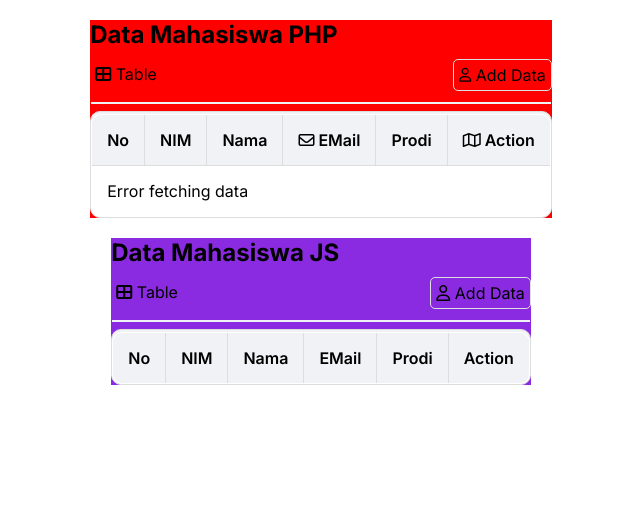
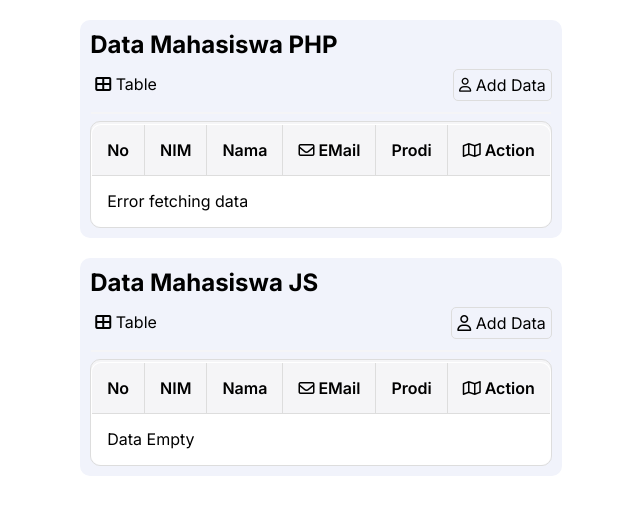
Before and after one commit to yogadwipayana/crudAPI, a PHP site: page /crudAPI/ in a window 1280 px wide. Shown: the top 515 px of the page, without its empty margins (319-959 px from the left). Run offline with PHP 8.4, Linux system fonts and the light colour scheme; data that the repository does not hold is empty.

Commit message:
v1.2 finishing  styling index

```diff
--- a/index.php
+++ b/index.php
@@ -30,7 +30,7 @@ try {
                 <a href="#" style="border: 0px;"><i class="fa-solid fa-table-cells-large"></i> Table</a>
                 <a href="create.php"><i class="fa-regular fa-user fa-sm"></i> Add Data</a>
             </div>
-            <div class="data-php">
+            <div class="data data-php">
             <table>
                 <thead>
                     <tr>
@@ -46,7 +46,7 @@ try {
 
                     <?php
                     if (isset($result['status']) && $result['status'] === 'success' && isset($result['data'])) {
-                        if ($result['status'] == 'success') {
+                        if ($result['status'] == 'success' && count($result['data']) > 0) {
                             foreach ($result['data'] as $row) {
                                 static $no = 1;
                                 echo "<tr>";
@@ -60,6 +60,8 @@ try {
                                 echo "</tr>";
                                 $no++;
                             }
+                        } else {
+                            echo "<tr><td colspan='6'>Data Empty</td></tr>";
                         }
                     } else {
                         echo "<tr><td colspan='6'>Error fetching data</td></tr>";
@@ -75,16 +77,16 @@ try {
                 <a href="#" style="border: 0px;"><i class="fa-solid fa-table-cells-large"></i> Table</a>
                 <a href="create.php"><i class="fa-regular fa-user"></i> Add Data</a>
             </div>
-            <div class="data-js">
+            <div class="data data-js">
             <table>
                 <thead>
                     <tr>
                         <th>No</th>
                         <th>NIM</th>
                         <th>Nama</th>
-                        <th>EMail</th>
+                        <th><i class="fa-regular fa-envelope"></i> EMail</th>
                         <th>Prodi</th>
-                        <th>Action</th>
+                        <th><i class="fa-regular fa-map"></i> Action</th>
                     </tr>
                 </thead>
                 <tbody id="data">
@@ -100,7 +102,7 @@ try {
         fetch(url)
             .then(response => response.json())
             .then(data => {
-                if (data.status === 'success') {
+                if (data.status === 'success' && data.data.length > 0) {
                     const tbody = document.getElementById('data');
                     let no = 1;
                     data.data.forEach(row => {
@@ -117,6 +119,9 @@ try {
                             </td>`;
                             tbody.appendChild(tr);
                     });
+                } else {
+                    const tbody = document.getElementById('data');
+                    tbody.innerHTML = `<tr><td colspan="6">Data Empty</td></tr>`;
                 }
             })
             .catch(error => {
--- a/style/index.css
+++ b/style/index.css
@@ -6,14 +6,16 @@
   box-sizing: border-box;
 }
 :root {
-  --gray: #F0F2F5;
+  --gray: #F5F5F7;
   --white: #FFFFFF;
+  --vanila: #F1F3FB;
   --mb: 20px;
 }
 
 body {
   font-family: 'Inter', sans-serif;
-  background-color: var(--white);
+  background: #FFFFFF;
+  /* background: linear-gradient(180deg,rgba(255, 255, 255, 1) 0%, rgba(201, 222, 226, 1) 100%); */
 }
 a {
   /* background-color: var(--gray); */
@@ -33,6 +35,9 @@ a {
 }
 #container {
   /* background-color: blue; */
+  background-color: var(--vanila);
+  padding: 10px;
+  border-radius: 10px;
   display: flex;
   flex-direction: column;
   /* justify-content: center; */
@@ -45,7 +50,9 @@ a {
   margin-top: 10px;
 }
 #box {
-  /* background-color: green; */
+  background-color: var(--vanila);
+  padding: 10px;
+  border-radius: 10px;
   /* display: none; */
   display: flex;
   flex-direction: column;
@@ -101,10 +108,10 @@ td, th {
     gap: 5px;
   }
   #container {
-    background-color: red;
+    /* background-color: red; */
   }
   #box {
-    background-color: blueviolet;
+    /* background-color: blueviolet; */
   }
 }
 @media (max-width: 800px) {
```
Also changed, not shown: other parts of style/index.css (+38 -2 lines).
